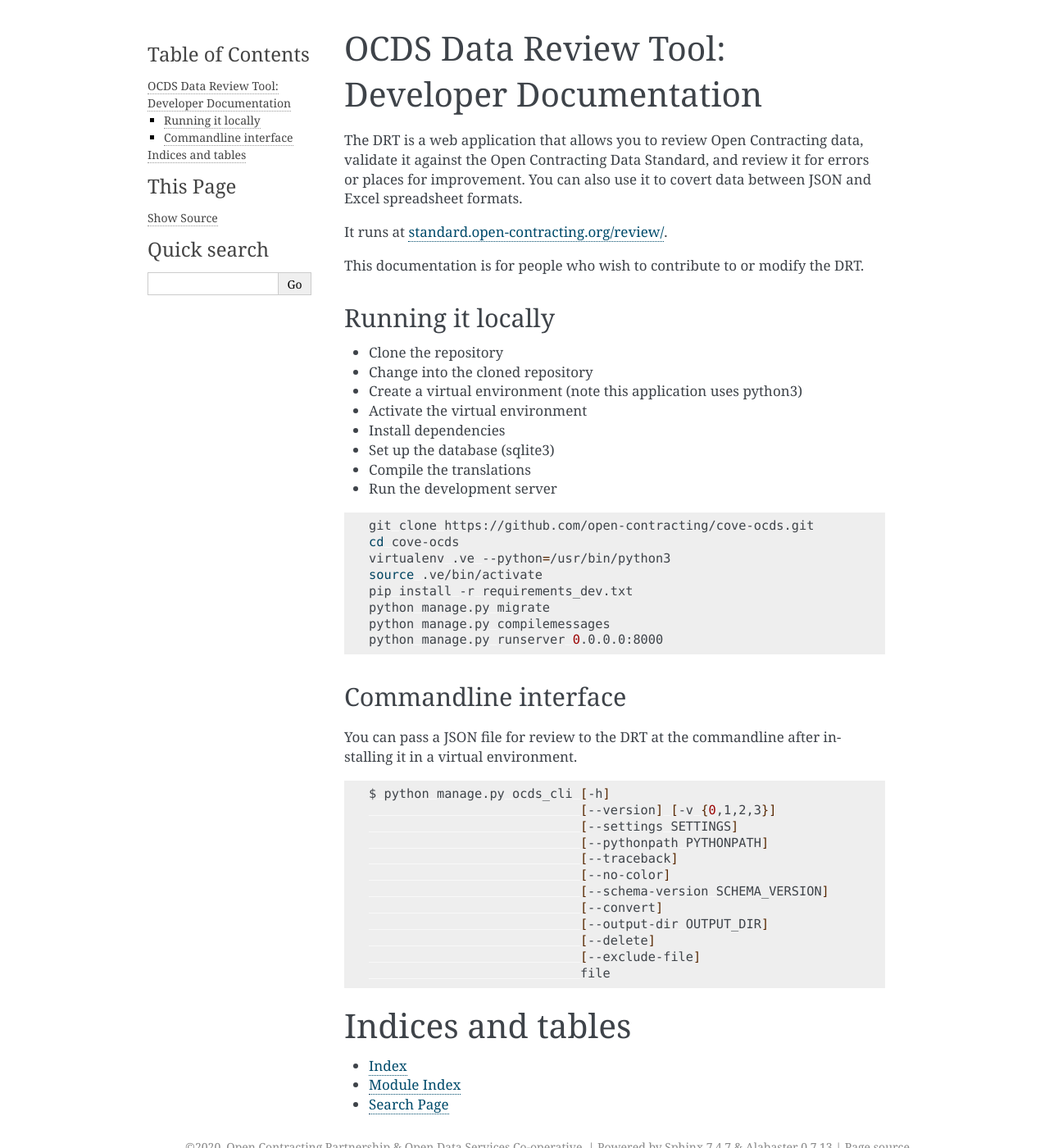
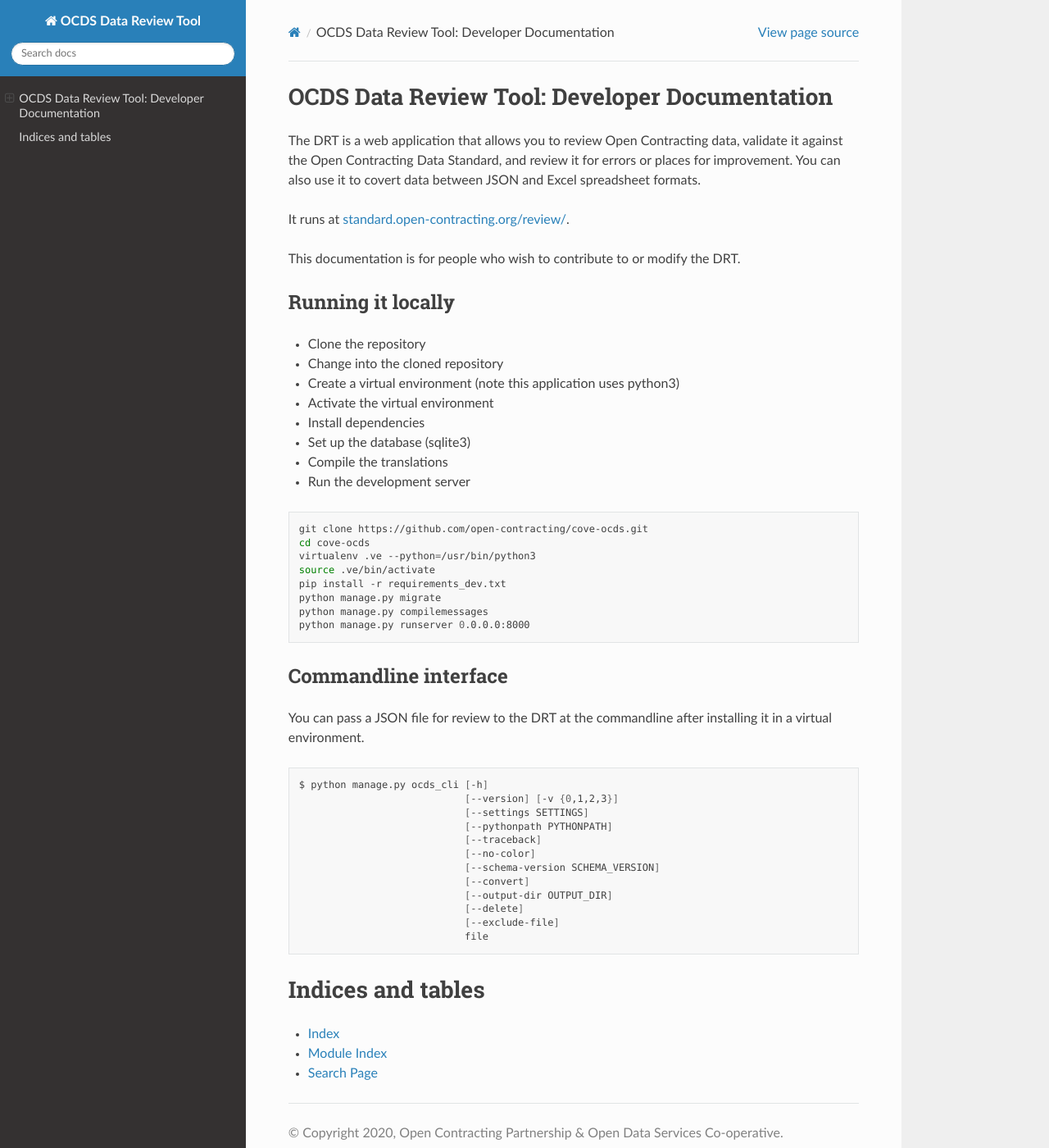
Before and after one commit to spendnetwork/silvereye, a Sphinx documentation site: the page built from docs/index.rst, in a window 1280 px wide and 1400 px high. Shown: the whole window at 82% size. Built offline with Sphinx 7.4.7 and the Read the Docs theme 2.0.0, drawn with Linux system fonts in a browser that asks for light colours; some of the changed text lies outside the part shown.

Commit message:
Use RTD theme for docs

```diff
--- a/docs/conf.py
+++ b/docs/conf.py
@@ -1,3 +1,4 @@
+import os
 # Configuration file for the Sphinx documentation builder.
 #
 # This file only contains a selection of the most common options. For a full
@@ -27,12 +28,6 @@
 
 # -- General configuration ---------------------------------------------------
 
-# Add any Sphinx extension module names here, as strings. They can be
-# extensions coming with Sphinx (named 'sphinx.ext.*') or your custom
-# ones.
-extensions = [
-]
-
 # Add any paths that contain templates here, relative to this directory.
 templates_path = ['_templates']
 
@@ -44,10 +39,13 @@
 
 # -- Options for HTML output -------------------------------------------------
 
-# The theme to use for HTML and HTML Help pages.  See the documentation for
-# a list of builtin themes.
-#
-html_theme = 'alabaster'
+# on_rtd is whether we are on readthedocs.org, this line of code grabbed from docs.readthedocs.org
+on_rtd = os.environ.get('READTHEDOCS', None) == 'True'
+
+if not on_rtd:  # only import and set the theme if we're building docs locally
+    import sphinx_rtd_theme
+    html_theme = 'sphinx_rtd_theme'
+    html_theme_path = [sphinx_rtd_theme.get_html_theme_path()]
 
 # Add any paths that contain custom static files (such as style sheets) here,
 # relative to this directory. They are copied after the builtin static files,
```
Also changed, not shown: requirements.txt (+4 -4 lines), requirements_dev.txt (+18 -25 lines), 1 other file.
